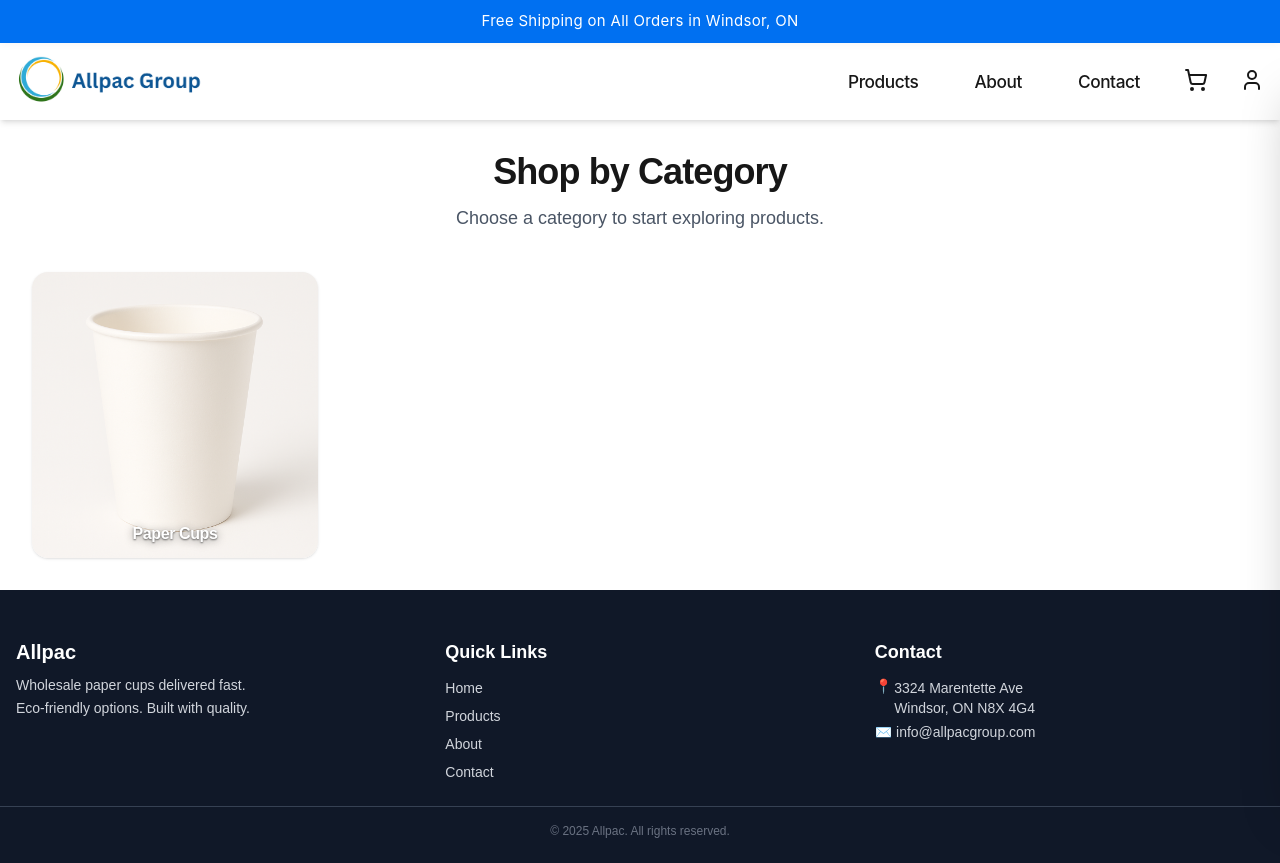
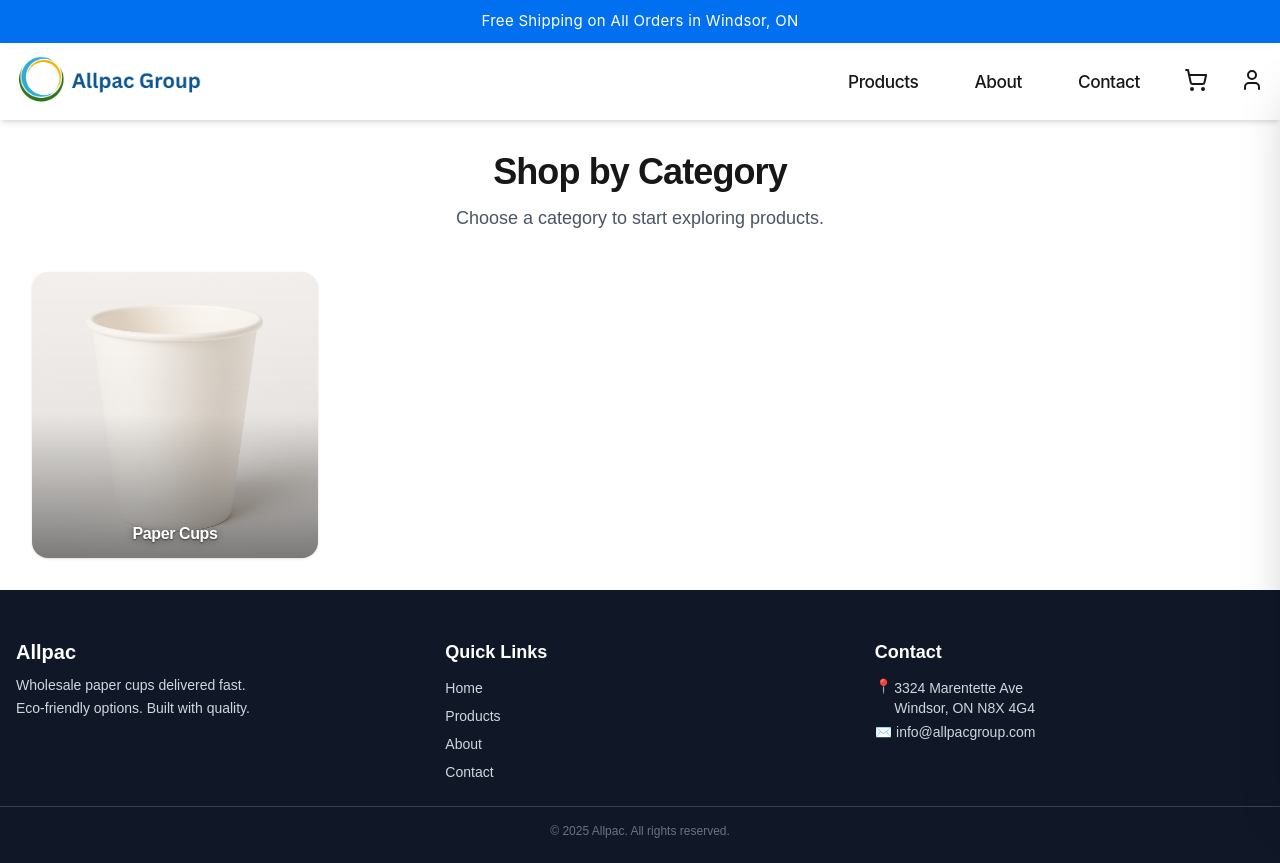
Before and after one commit to Emadedin1/allpacstore, a Next.js app: page /products in a window 1280 px wide. Built offline with nearby package versions, Linux system fonts and the light colour scheme.

Commit message:
Update page.jsx

```diff
--- a/src/app/products/page.jsx
+++ b/src/app/products/page.jsx
@@ -53,17 +53,7 @@ export default function ProductsCategoriesPage() {
                 "
               />
               {/* Softer gradient (reduced opacity & darkness) */}
-              <div
-  className="pointer-events-none absolute inset-0
-  bg-[linear-gradient(
-    to_bottom,
-    transparent 0%,
-    transparent 75%,
-    rgba(0,0,0,.18) 82%,
-    rgba(0,0,0,.35) 90%,
-    rgba(0,0,0,.55) 100%
-  )]"
-/>
+              <div className="pointer-events-none absolute inset-0 bg-gradient-to-t from-black/50 via-black/5 to-transparent" />
               {/* Title with lighter shadow/glow */}
               <div className="absolute inset-x-0 bottom-0 p-2.5 sm:p-3 flex justify-center">
                 <span
```
